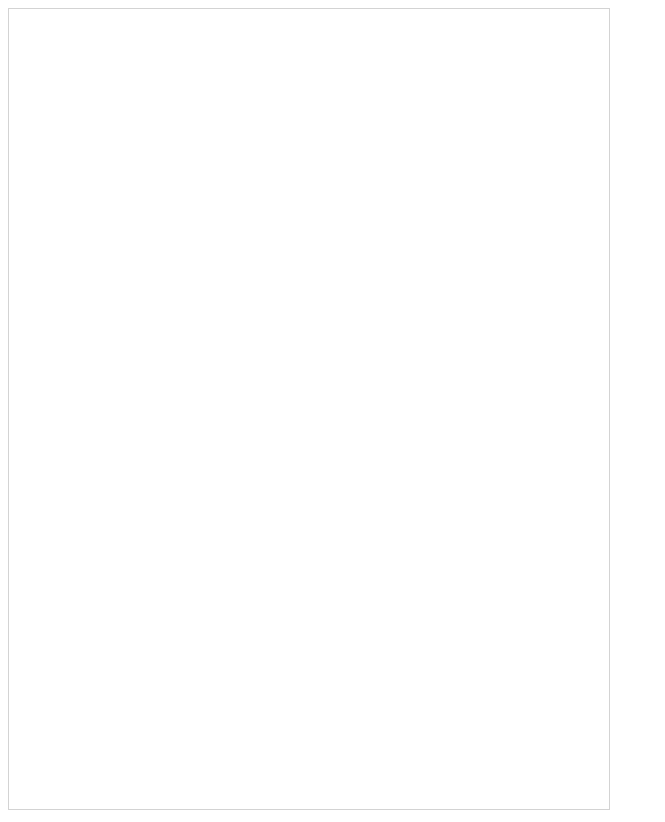
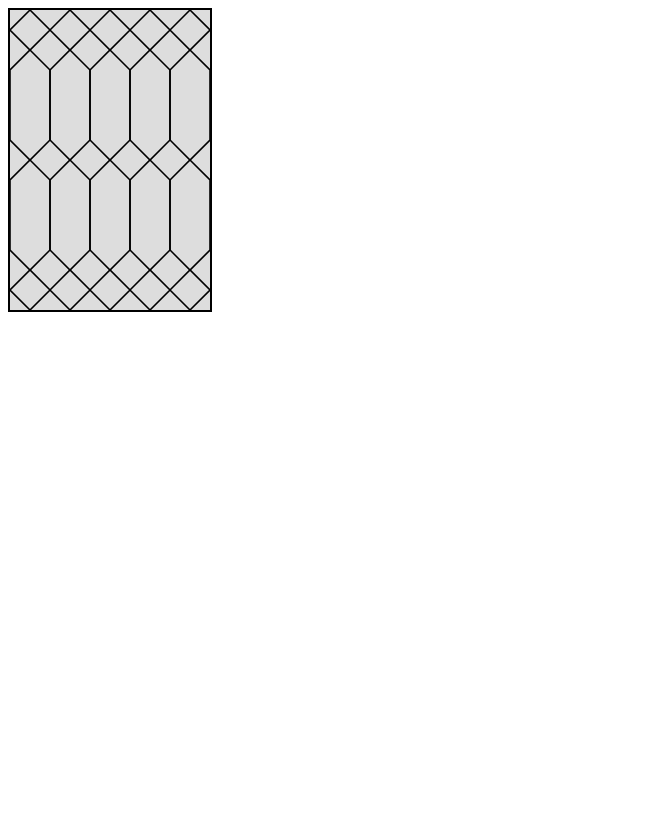
Before and after one commit to mohammaddan/canvas-tile, a plain HTML site: page index.html in a window 1280 px wide. Shown: the whole page, without its empty margins (0-665 px from the left). After the commit the page ends 800 px from the top, so only its background shows below. Drawn offline with Linux system fonts and the light colour scheme.

Commit message:
add mirrors

```diff
--- a/BaseDrawer.js
+++ b/BaseDrawer.js
@@ -1,7 +1,7 @@
 import Shape from "./Shape.js";
 
 export default class BaseDrawer extends Shape{
-    constructor(ctx,width,height){
+    constructor(ctx,width,height,xOffet=0,yOffset=0){
         super();
         this.ctx=ctx;
         this.width=width;
@@ -10,6 +10,7 @@ export default class BaseDrawer extends Shape{
         this.rows=[{height:0,points:new Set([0])}];
         this.row=0;
         this.x=0;this.y=0;
+        this.xOffet=xOffet;this.yOffset=yOffset;
     }
 
     isInTheShape(x1,y,x2){
@@ -28,7 +29,7 @@ export default class BaseDrawer extends Shape{
         })
     }
 
-    addShape(shape, w,h,padding=0) {
+    addShape(shape, w,h,extra=null,padding=0) {
         let x=[...this.rows[0].points].sort((a, b)=>{return a-b})[0];
         let y=this.rows[0].height;
         // console.log(this.rows);
@@ -43,7 +44,7 @@ export default class BaseDrawer extends Shape{
             }
             x=[...this.rows[0].points].sort(function(a, b){return a-b})[0];
         }
-        console.log('x = ',x);
+        console.log(`${shape} (${x},${y})`);
         this.rows[0].points.delete(x);
         this.rows[0].points.add(x+w);
         let nextRow= this.rows.find(r=>r.height==y+h)
@@ -56,17 +57,18 @@ export default class BaseDrawer extends Shape{
         if(x+w<this.width) nextRow.points.add(x+w);
         this.shapes.push({
             shape:shape,
-            x:x,
-            y:y,
+            x:x+this.xOffet,
+            y:y+this.yOffset,
             width:w,
             height:h,
+            extra:extra,
             padding:padding
         })
         if(this.rows[0].points.size===0) this.rows=this.rows.splice(1);
         this.removeAnyPointsOnShape(this.shapes[this.shapes.length-1]);
         if(this.rows[0].points.size===0) this.rows=this.rows.splice(1);
 
-        this.drawLastShapeWithAllPoint();
+        // this.drawLastShapeWithAllPoint();
     }
 
     drawLastShapeWithAllPoint(){
@@ -87,9 +89,12 @@ export default class BaseDrawer extends Shape{
     }
 
     drawAll(){
+        // this.ctx.imageSmoothingEnabled = true;
         // console.log(this.shapes);
+        // this.ctx.strokeStyle='#000000aa';
         this.shapes.forEach(shape=>{
             this['draw_'+shape.shape](shape);
         })
+        // this.ctx.translate(0.5, 0.5);
     }
 }
--- a/Drawer.js
+++ b/Drawer.js
@@ -17,6 +17,5 @@ export default class Drawer extends BaseDrawer{
         for(let i=0;i<cols*rows;i++){
             this.addShape(shapeName,width,height,padding);
         }
-
     }
 }
--- /dev/null
+++ b/Mirrors/Base.js
@@ -0,0 +1,27 @@
+import Drawer from '../Drawer.js';
+
+export default class Mirrors{
+    constructor(ctx,width,height,xOffset=0,yOffset=0){
+        this.drawer=new Drawer(ctx,width,height,xOffset,yOffset);
+        this.width=width;
+        this.height=height;
+        this.moreInHeight=yOffset<0?1:0;
+        ctx.fillStyle='#ddd'
+        ctx.fillRect(0,0,width,height);
+    }
+
+    // lozenge(numInWidth,numInHeight){
+    //     this.drawer.addGridOfShape('lozenge',this.height/numInHeight,numInWidth,numInHeight+this.moreInHeight);
+    //     this.drawer.drawAll();
+    // }
+
+    // spear(numInWidth,numInHeight){
+    //     let h1=this.width/numInWidth;
+    //     let h2=(this.height-2*h1)/2;
+    //     this.drawer.addRowOfShape('lozenge',h1,numInWidth);
+    //     this.drawer.addRowOfShape('spear',h2,numInWidth);
+    //     this.drawer.addRowOfShape('spear',h2,numInWidth);
+    //     this.drawer.addRowOfShape('lozenge',h1,numInWidth);
+    //     this.drawer.drawAll();
+    // }
+}
--- /dev/null
+++ b/Mirrors/Lozenge.js
@@ -0,0 +1,20 @@
+import Base from './Base.js'
+
+export default class extends Base{
+    parameters(){
+        return [
+            {name:'edge',image:'',title:'طول ضلع',minVal:'',maxVal:'',minAlert:'',maxAlert:''},
+        ]
+    }
+
+    details(){
+        return [
+            {blueprint:'',params:[]}
+        ]
+    }
+
+    draw(numInWidth,numInHeight){
+        this.drawer.addGridOfShape('lozenge',this.height/numInHeight,numInWidth,numInHeight+this.moreInHeight);
+        this.drawer.drawAll();
+    }
+}
--- /dev/null
+++ b/Mirrors/Spear.js
@@ -0,0 +1,25 @@
+import Base from './Base.js'
+
+export default class extends Base{
+    parameters(){
+        return [
+            {name:'edge',image:'',title:'طول ضلع',minVal:'',maxVal:'',minAlert:'',maxAlert:''},
+        ]
+    }
+
+    details(){
+        return [
+            {blueprint:'',params:[]}
+        ]
+    }
+
+    draw(numInWidth,numInHeight){
+        let h1=this.width/numInWidth;
+        let h2=(this.height-2*h1)/2;
+        this.drawer.addRowOfShape('lozenge',h1,numInWidth);
+        this.drawer.addRowOfShape('spear',h2,numInWidth);
+        this.drawer.addRowOfShape('spear',h2,numInWidth);
+        this.drawer.addRowOfShape('lozenge',h1,numInWidth);
+        this.drawer.drawAll();
+    }
+}
--- a/Shape.js
+++ b/Shape.js
@@ -1,10 +1,19 @@
 export default class Shape{
+    constructor(){
+        this.padding=0;
+        this.lineWidth=1.6;
+    }
+
+    set_line_width(size){
+        this.lineWidth=size
+    }
 
     set_padding(padding){
         this.padding=padding;
     }
 
     draw_rect(shape){
+        this.ctx.lineWidth=this.lineWidth;
         this.ctx.strokeRect(
             shape.x + shape.padding + this.padding,
             shape.y + shape.padding + this.padding,
@@ -15,7 +24,7 @@ export default class Shape{
 
     draw_lozenge(shape){
         this.ctx.beginPath();
-        this.ctx.lineWidth=1;
+        this.ctx.lineWidth=this.lineWidth;
         this.ctx.moveTo(shape.x, shape.y+shape.height/2);
         this.ctx.lineTo(shape.x+shape.width/2, shape.y)
         this.ctx.lineTo(shape.x+shape.width, shape.y+shape.height/2)
@@ -23,4 +32,20 @@ export default class Shape{
         this.ctx.closePath();
         this.ctx.stroke();
     }
+
+    draw_spear(shape){
+        this.ctx.beginPath();
+        this.ctx.lineWidth=this.lineWidth;
+        let midX=shape.x+shape.width/2;
+        let y1=shape.y+shape.width/2;
+        let y2=shape.y+shape.height - shape.width/2;
+        this.ctx.moveTo(midX,shape.y);
+        this.ctx.lineTo(shape.x+shape.width,y1);
+        this.ctx.lineTo(shape.x+shape.width,y2);
+        this.ctx.lineTo(midX,shape.y+shape.height);
+        this.ctx.lineTo(shape.x,y2);
+        this.ctx.lineTo(shape.x,y1);
+        this.ctx.closePath();
+        this.ctx.stroke();
+    }
 }
--- a/index.html
+++ b/index.html
@@ -8,7 +8,8 @@
     <title>Canvas tiling shapes</title>
 </head>
 <body>
-    <canvas id='myCanvas' width="600" height="800"  style="border:1px solid #d3d3d3;"></canvas>
+    <canvas id='myCanvas' width="600" height="800"
+     style="border:2px solid #000;"></canvas>
     <script src="script.js" type="module"></script>
 </body>
 </html>
--- a/script.js
+++ b/script.js
@@ -1,52 +1,76 @@
 import Drawer from './Drawer.js';
+import LozengeMirror from './Mirrors/Lozenge.js';
+import SpearMirror from './Mirrors/Spear.js';
 
 let canvas=document.getElementById('myCanvas');
 let ctx=canvas.getContext("2d");
 console.log(canvas.clientWidth,canvas.clientHeight)
-let drawer=new Drawer(ctx,canvas.clientWidth,canvas.clientHeight);
+// let drawer=new Drawer(ctx,canvas.clientWidth,canvas.clientHeight);
 let body = document.body;
-let rects=[
-    ['lozenge',50,50],
-    ['lozenge',50,50],
-    ['rect',50,100],
-    ['rect',50,50],
-    ['rect',50,50],
-    ['rect',50,50],
-    ['rect',50,50],
-    ['lozenge',100,50],
-    ['lozenge',100,50],
-    ['lozenge',50,50],
 
-    ['rect',100,50],
-    ['lozenge',50,50],
+canvas.setAttribute('width','200px');
+canvas.setAttribute('height','300px');
+// let mirror=new LozengeMirror(ctx,200,300,0,-50);
+// mirror.draw(8,6);
+let mirror=new SpearMirror(ctx,200,300);
+mirror.draw(5,3);
 
-    ['rect',50,50],
-    ['lozenge',50,100],
-    ['rect',50,200],
-    ['rect',50,50],
-    ['rect',50,50],
-    ['rect',50,50],
-    ['rect',50,50],
-];
+// drawer.addArrayOfShape('lozenge',50,50,4);
+// drawer.addRowOfShape('rect',100,4);
+// drawer.addRowOfShape('lozenge',100,3);
+// drawer.addGridOfShape('rect',50,7,2);
+// drawer.addGridOfShape('rect',50,8,2);
+// drawer.addGridOfShape('lozenge',50,8,4);
 
-drawer.set_padding(2);
-let stop=false;
-body.addEventListener('keyup',()=>{
-    if(stop) return;
-    if(rects.length){
-        let r=rects[0];
-        rects=rects.splice(1);
-        drawer.addShape(...r)
-    }else{
-        drawer.addArrayOfShape('lozenge',50,50,4);
-        drawer.addRowOfShape('rect',100,4);
-        drawer.addRowOfShape('lozenge',100,3);
-        drawer.addGridOfShape('rect',50,7,2);
-        drawer.addGridOfShape('rect',50,8,2,4);
-        drawer.addGridOfShape('lozenge',50,8,2);
-        drawer.drawAll();
-        stop=true;
-    }
-})
+// drawer.addRowOfShape('lozenge',canvas.clientWidth/10,10);
+// drawer.addRowOfShape('lozenge',canvas.clientWidth/10,10);
+// drawer.addRowOfShape('spear',200,10);
+// drawer.addRowOfShape('lozenge',canvas.clientWidth/10,10);
+// drawer.addRowOfShape('lozenge',canvas.clientWidth/10,10);
+// drawer.drawAll();
+
+// let rects=[
+//     ['lozenge',50,50],
+//     ['lozenge',50,50],
+//     ['rect',50,100],
+//     ['rect',50,50],
+//     ['rect',50,50],
+//     ['rect',50,50],
+//     ['rect',50,50],
+//     ['lozenge',100,50],
+//     ['lozenge',100,50],
+//     ['lozenge',50,50],
+
+//     ['rect',100,50],
+//     ['lozenge',50,50],
+
+//     ['rect',50,50],
+//     ['lozenge',50,100],
+//     ['rect',50,200],
+//     ['rect',50,50],
+//     ['rect',50,50],
+//     ['rect',50,50],
+//     ['rect',50,50],
+// ];
+
+// drawer.set_padding(2);
+// let stop=false;
+// body.addEventListener('keyup',()=>{
+//     if(stop) return;
+//     if(rects.length){
+//         let r=rects[0];
+//         rects=rects.splice(1);
+//         drawer.addShape(...r)
+//     }else{
+//         drawer.addArrayOfShape('lozenge',50,50,4);
+//         drawer.addRowOfShape('rect',100,4);
+//         drawer.addRowOfShape('lozenge',100,3);
+//         drawer.addGridOfShape('rect',50,7,2);
+//         drawer.addGridOfShape('rect',50,8,2,null,4);
+//         drawer.addGridOfShape('lozenge',50,8,null,2);
+//         drawer.drawAll();
+//         stop=true;
+//     }
+// })
 
 // drawer.drawAll();
```
